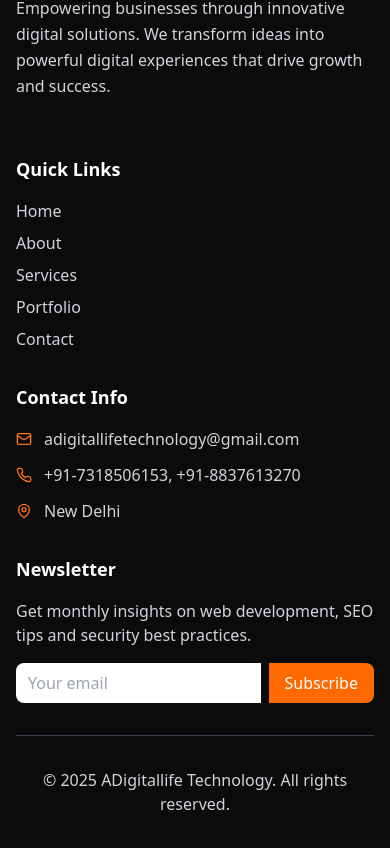
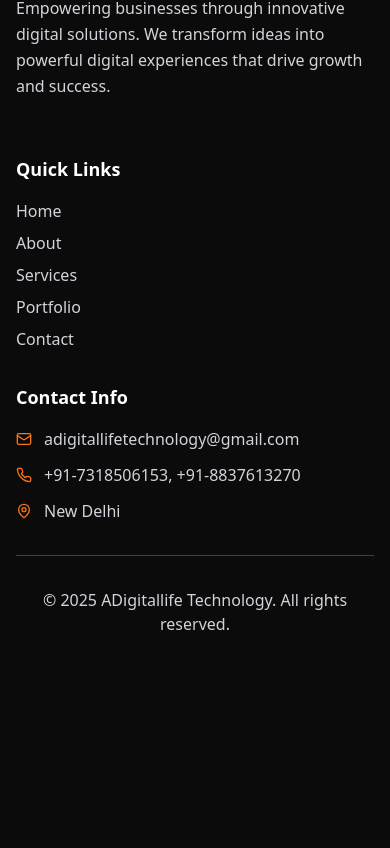
Before and after one commit to adigitallifetechnology/adigitallife-technology, a React (Vite) app: page /contact in a window 390 px wide. Shown: the part 4269-5117 px from the top of the page. After the commit the page ends 4953 px from the top, so only its background shows below. Built offline with nearby package versions, Linux system fonts and the light colour scheme.

Commit message:
Header: make Services clickable and keep dropdown; Footer: remove newsletter column, adjust grid

```diff
--- a/src/components/Footer.tsx
+++ b/src/components/Footer.tsx
@@ -5,7 +5,7 @@
   return (
     <footer className="bg-brand-black text-white">
       <div className="max-w-7xl mx-auto px-4 sm:px-6 lg:px-8 py-12">
-        <div className="grid grid-cols-1 md:grid-cols-4 gap-8">
+        <div className="grid grid-cols-1 md:grid-cols-3 gap-8">
           {/* Company Info */}
           <div className="col-span-1 md:col-span-2">
             <div className="flex items-center space-x-3 mb-4">
@@ -55,15 +55,7 @@
               </li>
             </ul>
           </div>
-          {/* Newsletter */}
-          <div>
-            <h3 className="text-lg font-semibold mb-4">Newsletter</h3>
-            <p className="text-gray-300 mb-4">Get monthly insights on web development, SEO tips and security best practices.</p>
-            <form className="flex gap-2" onSubmit={(e)=>e.preventDefault()}>
-              <input type="email" placeholder="Your email" className="px-3 py-2 rounded-l-lg w-full text-gray-900" />
-              <button className="bg-brand-orange text-white px-4 py-2 rounded-r-lg">Subscribe</button>
-            </form>
-          </div>
+          {/* newsletter removed per request */}
         </div>
         <div className="border-t border-gray-700 mt-8 pt-8 text-center">
           <p className="text-gray-300">
--- a/src/components/Header.tsx
+++ b/src/components/Header.tsx
@@ -51,10 +51,10 @@
                     {item.name}
                   </Link>
                 ) : (
-                  <div key="services" className="relative group">
-                    <button className={`px-3 py-2 text-sm font-medium transition-colors duration-200 ${location.pathname.startsWith('/services') ? 'text-brand-orange border-b-2 border-brand-orange' : 'text-gray-300 hover:text-brand-orange'}`}>
-                      Services
-                    </button>
+                <div key="services" className="relative group">
+                  <Link to="/services" className={`px-3 py-2 text-sm font-medium transition-colors duration-200 ${location.pathname.startsWith('/services') ? 'text-brand-orange border-b-2 border-brand-orange' : 'text-gray-300 hover:text-brand-orange'}`}>
+                    Services
+                  </Link>
                     <div className="absolute right-0 mt-2 w-56 bg-brand-black rounded-md shadow-lg opacity-0 group-hover:opacity-100 pointer-events-none group-hover:pointer-events-auto transform translate-y-1 group-hover:translate-y-0 transition-all">
                       <div className="py-2">
                         <Link to="/services/web-development" className="block px-4 py-2 text-sm text-gray-200 hover:bg-gray-800">Web Development</Link>
```
